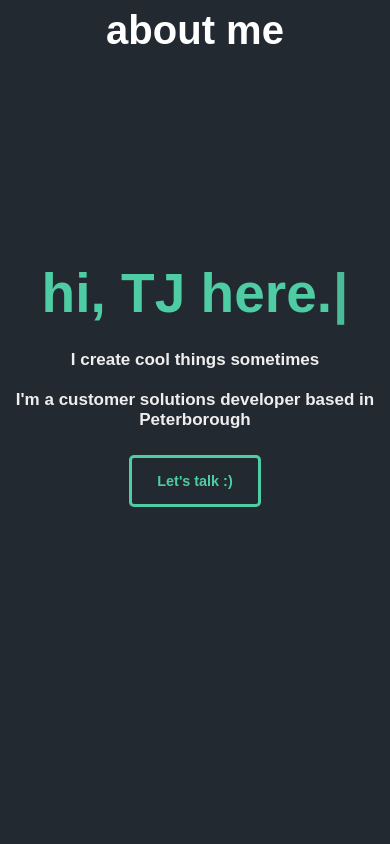
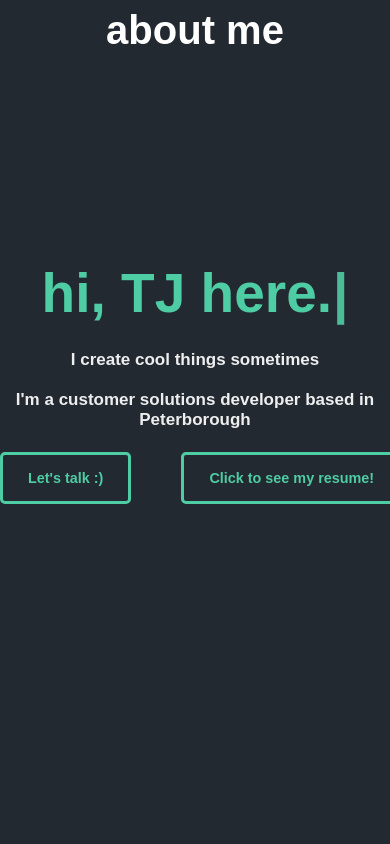
Before and after one commit to tevynaugustin/Portfolio, a React (Create React App) app: page / in a window 390 px wide. Shown: the top 844 px of the page. Built offline with nearby package versions, Linux system fonts and the light colour scheme.

Commit message:
added CV download

```diff
--- a/src/pages/landing/landing.css
+++ b/src/pages/landing/landing.css
@@ -14,7 +14,7 @@
     text-align: left;
     margin: auto;
     height: 100%;
-    margin-left: 150px;
+    margin-left: 50px;
 }
 
 #videoContainer video {
@@ -42,11 +42,31 @@
     margin-right: 0;
     margin-top: 50px;
     margin-bottom: 25px;
+    margin-left: 50px;
     width: max-content;
 }
 
 a {
     text-decoration: none !important;
+    width: max-content;
+    vertical-align: top;
+}
+
+.downloadCV {
+    background-color: transparent;
+    border: 3px solid var(--headerColor);
+    border-radius: 5px;
+    bottom: 30px;
+    cursor: pointer;
+    font-family: var(--headerFont);
+    font-size: 1.3rem;
+    font-weight: 700;
+    padding: 25px 35px;
+    float: left;
+    margin-top: 50px;
+    color: var(--headerColor);
+    transition: all .3s ease-in-out;
+    margin-left: 50px;
 }
 
 .contactBtn {
@@ -63,10 +83,10 @@ a {
     margin-top: 50px;
     color: var(--headerColor);
     transition: all .3s ease-in-out;
-    margin-left: 150px;
+    margin-left: 50px;
 }
 
-.contactBtn:hover {
+.contactBtn:hover, .downloadCV:hover {
     background-color: var(--headerColor);
     border: 3px solid var(--headerColor);
     transition: .3s ease-in-out;
@@ -82,7 +102,12 @@ a {
         font-size: 17px;
         width: 375px;
     }
-    #heading .contactBtn {
+
+    #heading .downloadCV {
+        margin-left: 50px;
+    }
+
+    #heading .contactBtn, .downloadCV {
         margin-top: 25px;
         font-size: .9em;
         padding: 15px 25px;
@@ -120,7 +145,11 @@ a {
         text-align: center;
     }
 
-    #landing .contactBtn {
+    #landing .downloadCV {
+        margin-left: 50px;
+    }
+
+    #landing .contactBtn, .downloadCV {
         text-align: center;
         margin-left: 0;
         position: relative;
@@ -142,3 +171,24 @@ a {
     }
 }
 /* ------------------------------------------------------------------- */
+
+@media only screen and (max-width: 375px) {
+    #heading .downloadCV {
+        margin-left: 5px;
+    }
+}
+
+@media only screen and (max-width: 320px) {
+    #heading .buttons {
+        display: grid;
+    }
+
+    #heading .contactBtn {
+        margin-top: 0;
+    }
+
+    #heading .contactBtn, .downloadCV {
+        margin-left: 50px !important;
+        margin-right: 50px !important;
+    }
+}
--- a/src/pages/landing/landing.jsx
+++ b/src/pages/landing/landing.jsx
@@ -2,9 +2,12 @@ import React from 'react'
 import './landing.css'
 import Typewriter from 'typewriter-effect';
 import "animate.css/animate.min.css";
+import CV from '../../Tevyn-Augustin-CV.pdf'
 import bgImg from '../../components/video/motion-graphcs-real.mp4';
 
 function Landing() {
+
+
   return (
     <section id="landing">
       <div id='videoContainer'>
@@ -24,8 +27,10 @@ function Landing() {
             <br/>
             I'm a customer solutions developer based in Peterborough
         </h2>
-
-          <a href='mailto:tevynaugustin@gmail.com' className='contactBtn'>Let's talk :)</a>
+        <div className="buttons">
+        <a href='mailto:tevynaugustin@gmail.com' className='contactBtn'>Let's talk :)</a>
+          <a href={CV} className='downloadCV'>Click to see my resume!</a>
+        </div>
 
 
     </div>
```
Also changed, not shown: 1 other file (tests, documents, lock files or other folders).
